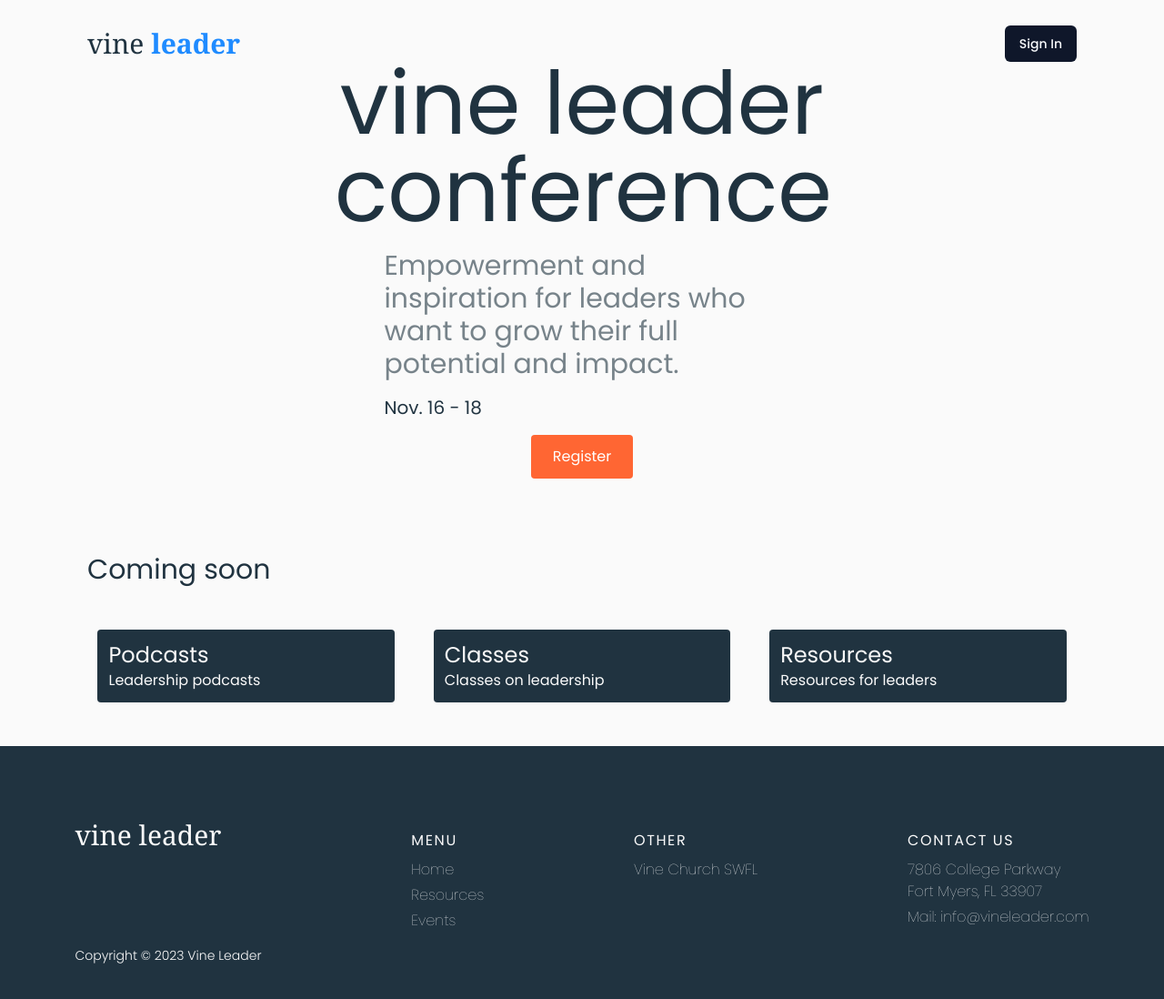
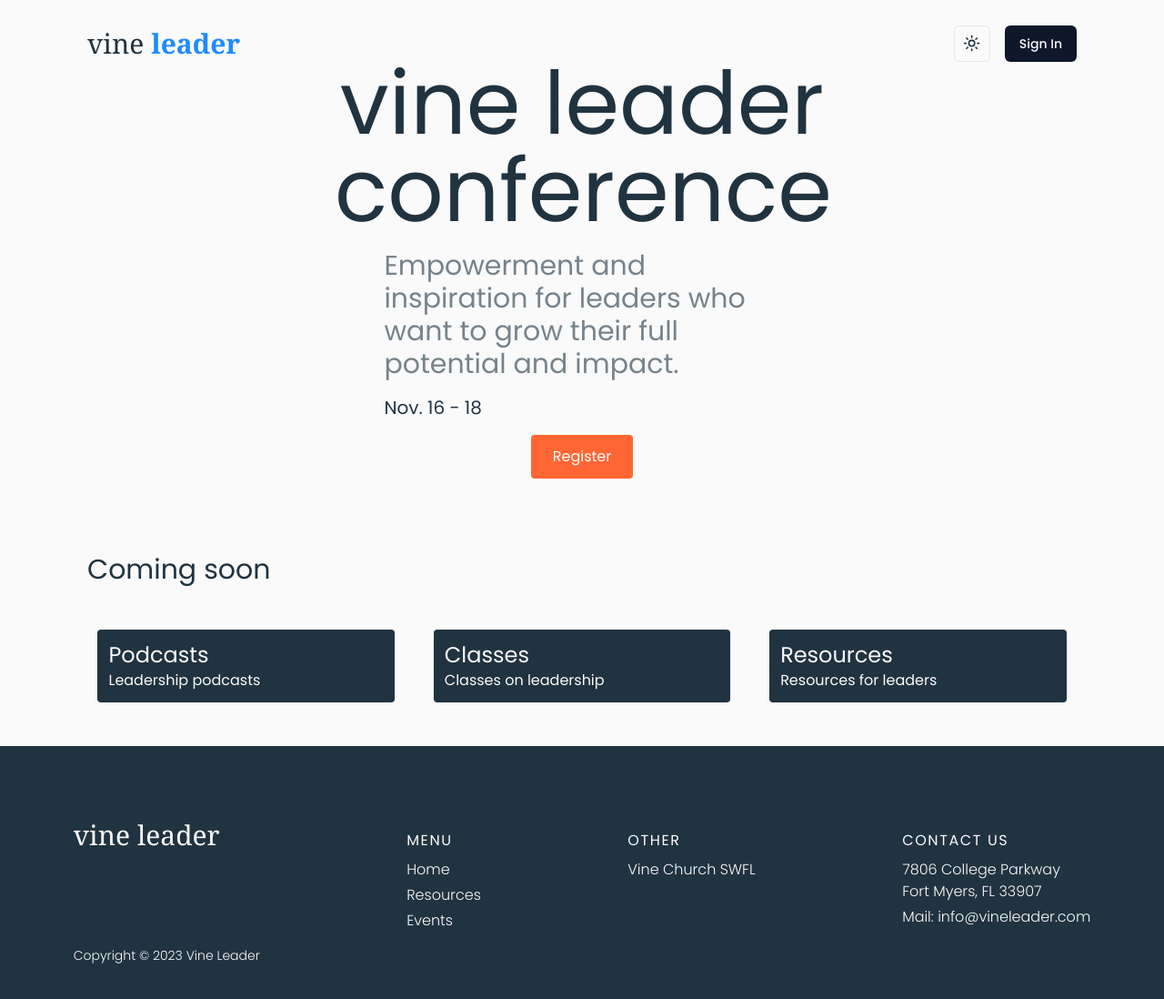
Before and after one commit to rmscrlos/vineleader, a Next.js app: page / in a window 1280 px wide. Shown: the top 1098 px of the page at 91% size. Built offline with nearby package versions, Linux system fonts and the light colour scheme; no server answers.

Commit message:
dark more working again

```diff
--- /dev/null
+++ b/src/app/Providers.tsx
@@ -0,0 +1,15 @@
+"use client";
+import React from "react";
+import { SessionProvider } from "next-auth/react";
+import { ThemeProvider as NextThemesProvider } from "next-themes";
+import { type ThemeProviderProps } from "next-themes/dist/types";
+
+const Providers = ({ children, ...props }: ThemeProviderProps) => {
+	return (
+		<NextThemesProvider attribute="class" defaultTheme="system" enableSystem>
+			<SessionProvider>{children}</SessionProvider>
+		</NextThemesProvider>
+	);
+};
+
+export default Providers;
--- a/src/app/ThemeProvider.tsx
+++ /dev/null
@@ -1,15 +0,0 @@
-"use client";
-import React, { useState, useEffect } from "react";
-import { ThemeProvider as Provider } from "next-themes";
-
-function ThemeProvider({ children }: { children: React.ReactNode }) {
-	const [mounted, setMounted] = useState(false);
-
-	useEffect(() => setMounted(true), []);
-
-	if (!mounted) return <>{children}</>;
-
-	return <Provider>{children}</Provider>;
-}
-
-export default ThemeProvider;
--- a/src/app/ThemeToggle.tsx
+++ b/src/app/ThemeToggle.tsx
@@ -1,29 +1,45 @@
 "use client";
-import { useState, useEffect } from "react";
+
+import * as React from "react";
+import { Moon, Sun } from "lucide-react";
 import { useTheme } from "next-themes";
-import { MdDarkMode, MdLightMode } from "react-icons/md";
 
-function ThemeToggle() {
-	const [mounted, setMounted] = useState(false);
-	const { theme, setTheme }: any = useTheme();
+import { Button } from "@/components/ui/button";
+import {
+	DropdownMenu,
+	DropdownMenuContent,
+	DropdownMenuItem,
+	DropdownMenuTrigger,
+} from "@/components/ui/dropdown-menu";
 
-	useEffect(() => setMounted(true), []);
-
-	if (!mounted) return null;
-
-	if (theme === "dark") {
-		return (
-			<div className="cursor-pointer" onClick={() => setTheme("light")}>
-				<MdLightMode className="text-yellow-500" size={24} />
-			</div>
-		);
-	}
+export function ThemeToggle({
+	className,
+	...props
+}: React.HTMLAttributes<HTMLDivElement>) {
+	const { setTheme } = useTheme();
 
 	return (
-		<div className="cursor-pointer" onClick={() => setTheme("dark")}>
-			<MdDarkMode size={24} />
+		<div className={className} {...props}>
+			<DropdownMenu>
+				<DropdownMenuTrigger asChild>
+					<Button variant="outline" size="icon">
+						<Sun className="h-[1.2rem] w-[1.2rem] rotate-0 scale-100 transition-all dark:-rotate-90 dark:scale-0" />
+						<Moon className="absolute h-[1.2rem] w-[1.2rem] rotate-90 scale-0 transition-all dark:rotate-0 dark:scale-100" />
+						<span className="sr-only">Toggle theme</span>
+					</Button>
+				</DropdownMenuTrigger>
+				<DropdownMenuContent align="end">
+					<DropdownMenuItem onClick={() => setTheme("light")}>
+						Light
+					</DropdownMenuItem>
+					<DropdownMenuItem onClick={() => setTheme("dark")}>
+						Dark
+					</DropdownMenuItem>
+					<DropdownMenuItem onClick={() => setTheme("system")}>
+						System
+					</DropdownMenuItem>
+				</DropdownMenuContent>
+			</DropdownMenu>
 		</div>
 	);
 }
-
-export default ThemeToggle;
--- a/src/app/layout.tsx
+++ b/src/app/layout.tsx
@@ -1,10 +1,10 @@
 import Header from "@/components/header/Header";
 import "./globals.css";
 import type { Metadata } from "next";
-import ThemeProvider from "./ThemeProvider";
-import { Poppins, Geo } from "next/font/google";
+import { Poppins } from "next/font/google";
 import { cn } from "@/lib/utils";
 import Footer from "@/components/footer/Footer";
+import Providers from "@/app/Providers";
 
 export const metadata: Metadata = {
 	title: "HOME | Vineleader",
@@ -40,11 +40,11 @@
 				<link rel="icon" href="./favicon.ico" sizes="any" />
 			</head>
 			<body className={cn(poppins.className, "bg-background text-foreground")}>
-				<ThemeProvider>
+				<Providers>
 					<Header />
 					{children}
 					<Footer />
-				</ThemeProvider>
+				</Providers>
 			</body>
 		</html>
 	);
--- a/src/components/Providers.tsx
+++ /dev/null
@@ -1,12 +0,0 @@
-import React from "react";
-import { SessionProvider } from "next-auth/react";
-
-type Props = {
-	children: React.ReactNode;
-};
-
-const Providers = ({ children }: Props) => {
-	return <SessionProvider>{children}</SessionProvider>;
-};
-
-export default Providers;
--- a/src/components/footer/Footer.tsx
+++ b/src/components/footer/Footer.tsx
@@ -14,7 +14,7 @@
 			</div>
 			<div>
 				<h2 className="tracking-widest mb-2">MENU</h2>
-				<div className="flex flex-col justify-between gap-1 font-sm font-thin">
+				<div className="flex flex-col justify-between gap-1 font-sm font-light">
 					<Link href="/">Home</Link>
 					<Link href="/resources">Resources</Link>
 					<Link href="/events">Events</Link>
@@ -22,14 +22,14 @@
 			</div>
 			<div>
 				<h2 className="tracking-widest mb-2">OTHER</h2>
-				<div className="flex flex-col justify-between gap-1 font-sm font-thin">
+				<div className="flex flex-col justify-between gap-1 font-sm font-light">
 					<Link href="https://www.vineswfl.church">Vine Church SWFL</Link>
 				</div>
 			</div>
 			<div>
 				<h2 className="tracking-widest mb-2">CONTACT US</h2>
 
-				<div className="flex flex-col justify-between gap-1 font-sm font-thin">
+				<div className="flex flex-col justify-between gap-1 font-sm font-light">
 					<p>
 						7806 College Parkway <br />
 						Fort Myers, FL 33907 <br />
--- a/src/components/header/Header.tsx
+++ b/src/components/header/Header.tsx
@@ -1,4 +1,4 @@
-import ThemeToggle from "@/app/ThemeToggle";
+import { ThemeToggle } from "@/app/ThemeToggle";
 import SignInButton from "../SignInButton";
 import { getAuthSession } from "@/lib/nextauth";
 import UserAccountNav from "../UserAccountNav";
@@ -13,8 +13,7 @@
 			</div>
 
 			<div className="flex justify-center items-center gap-4">
-				{/* Fix later */}
-				{/* <ThemeToggle /> */}
+				<ThemeToggle />
 				{session?.user ? (
 					<UserAccountNav user={session.user} />
 				) : (
```
Also changed, not shown: src/components/ui/dropdown-menu.tsx (+34 -34 lines), tsconfig.json (indentation only).
